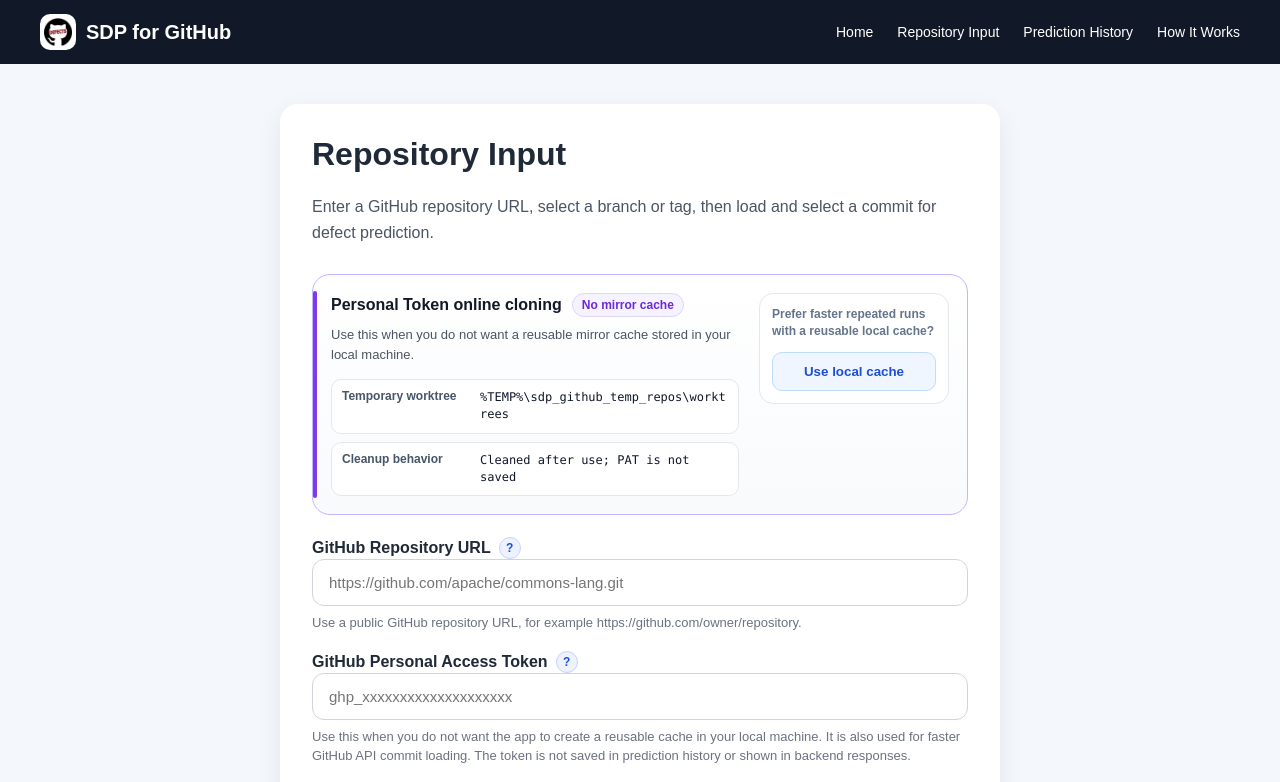
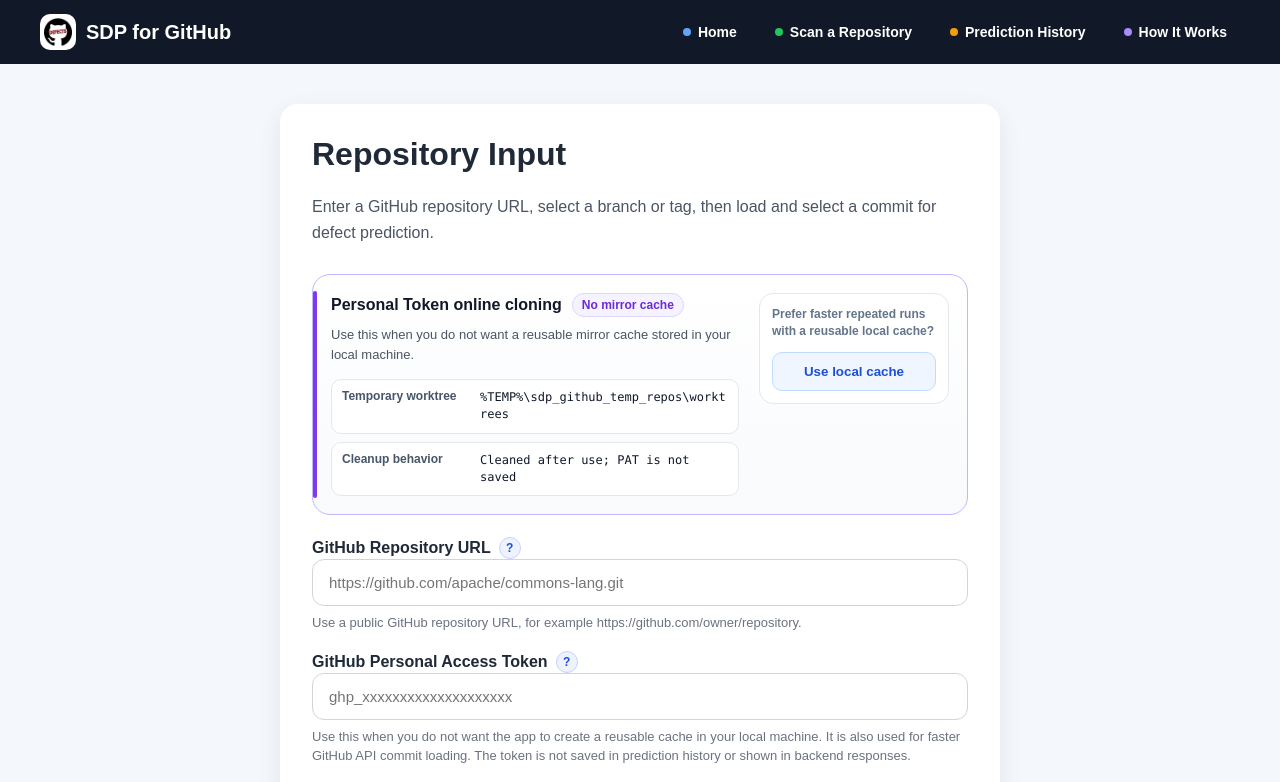
Before and after one commit to Penkei/SDP-for-GitHub, a React (Vite) app in the folder frontend/: page /repository-input in a window 1280 px wide. Shown: the top 782 px of the page. Built offline with nearby package versions, Linux system fonts and the light colour scheme.

Commit message:
Added color to navbar sections

```diff
--- a/frontend/src/components/Navbar.tsx
+++ b/frontend/src/components/Navbar.tsx
@@ -10,10 +10,16 @@ function Navbar() {
       </div>
 
       <div className="navbar-links">
-        <Link to="/">Home</Link>
-        <Link to="/repository-input">Repository Input</Link>
-        <Link to="/prediction-history">Prediction History</Link>
-        <Link to="/how-it-works">How It Works</Link>
+        <Link to="/" className="nav-link home-link">Home</Link>
+        <Link to="/repository-input" className="nav-link scan-link">
+          Scan a Repository
+        </Link>
+        <Link to="/prediction-history" className="nav-link history-link">
+          Prediction History
+        </Link>
+        <Link to="/how-it-works" className="nav-link works-link">
+          How It Works
+        </Link>
       </div>
     </nav>
   );
--- a/frontend/src/styles/navbar.css
+++ b/frontend/src/styles/navbar.css
@@ -31,18 +31,69 @@
 .navbar-links {
   display: flex;
   flex-wrap: wrap;
-  gap: 24px;
+  gap: 12px;
   justify-content: flex-end;
 }
 
-.navbar-links a {
-  color: white;
+.nav-link {
+  align-items: center;
+  border: 1px solid transparent;
+  border-radius: 999px;
+  color: #ffffff;
+  display: inline-flex;
+  font-size: 14px;
+  font-weight: 700;
+  gap: 7px;
+  padding: 8px 12px;
   text-decoration: none;
-  font-size: 14px;
+  transition: background 0.2s ease, border-color 0.2s ease, color 0.2s ease;
 }
 
-.navbar-links a:hover {
-  text-decoration: underline;
+.nav-link::before {
+  border-radius: 999px;
+  content: "";
+  height: 8px;
+  width: 8px;
+}
+
+.home-link::before {
+  background: #60a5fa;
+}
+
+.scan-link::before {
+  background: #22c55e;
+}
+
+.history-link::before {
+  background: #f59e0b;
+}
+
+.works-link::before {
+  background: #a78bfa;
+}
+
+.home-link:hover {
+  background: rgba(96, 165, 250, 0.16);
+  border-color: rgba(96, 165, 250, 0.35);
+  color: #bfdbfe;
+}
+
+.scan-link:hover {
+  background: rgba(34, 197, 94, 0.16);
+  border-color: rgba(34, 197, 94, 0.35);
+  color: #bbf7d0;
+}
+
+.history-link:hover {
+  background: rgba(245, 158, 11, 0.16);
+  border-color: rgba(245, 158, 11, 0.35);
+  color: #fde68a;
+}
+
+.works-link:hover {
+  background: rgba(167, 139, 250, 0.16);
+  border-color: rgba(167, 139, 250, 0.35);
+  color: #ddd6fe;
 }
 
 @media (max-width: 900px) {
```
